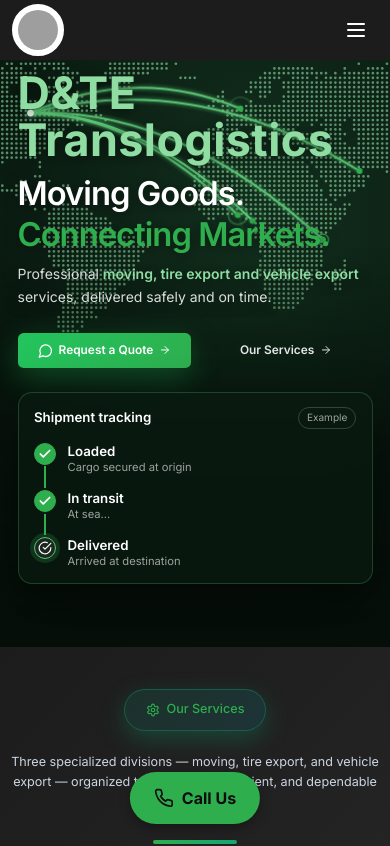
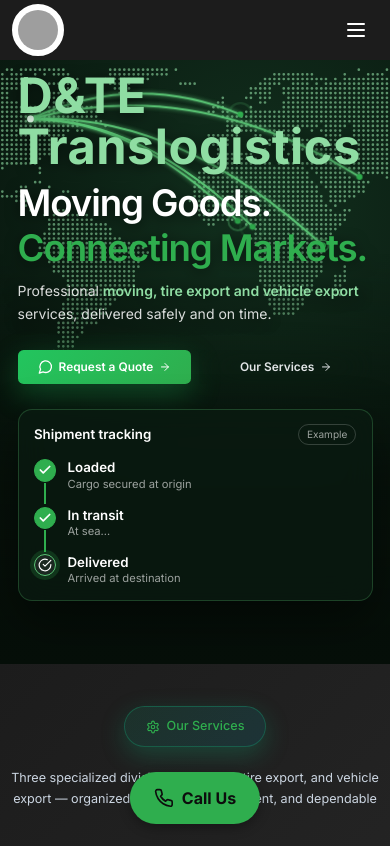
Before and after one commit to DjaniNanda/transportation-vitrine-website, a React (Vite) app: page / in a window 390 px wide. Shown: the top 846 px of the page. Built offline with nearby package versions, Linux system fonts and the light colour scheme; grey boxes are pictures that could not be loaded.

Commit message:
updated hero

```diff
--- a/src/components/Hero.css
+++ b/src/components/Hero.css
@@ -522,7 +522,7 @@
   .hero-title {
     margin: 0 0 0.75rem;
     gap: 0.35rem;
-    font-size: clamp(1.7rem, 8.4vw, 3.4rem);
+    font-size: clamp(1.7rem, 9.4vw, 3.4rem);
     line-height: 1.1;
     letter-spacing: -0.03em;
   }
@@ -531,7 +531,7 @@
   .title-company {
     margin-top: 0;
     margin-bottom: 0.4rem;
-    font-size: clamp(2.4rem, 11.5vw, 5rem);
+    font-size: clamp(2.4rem, 12.5vw, 5rem);
     line-height: 1.05;
   }
 
```
